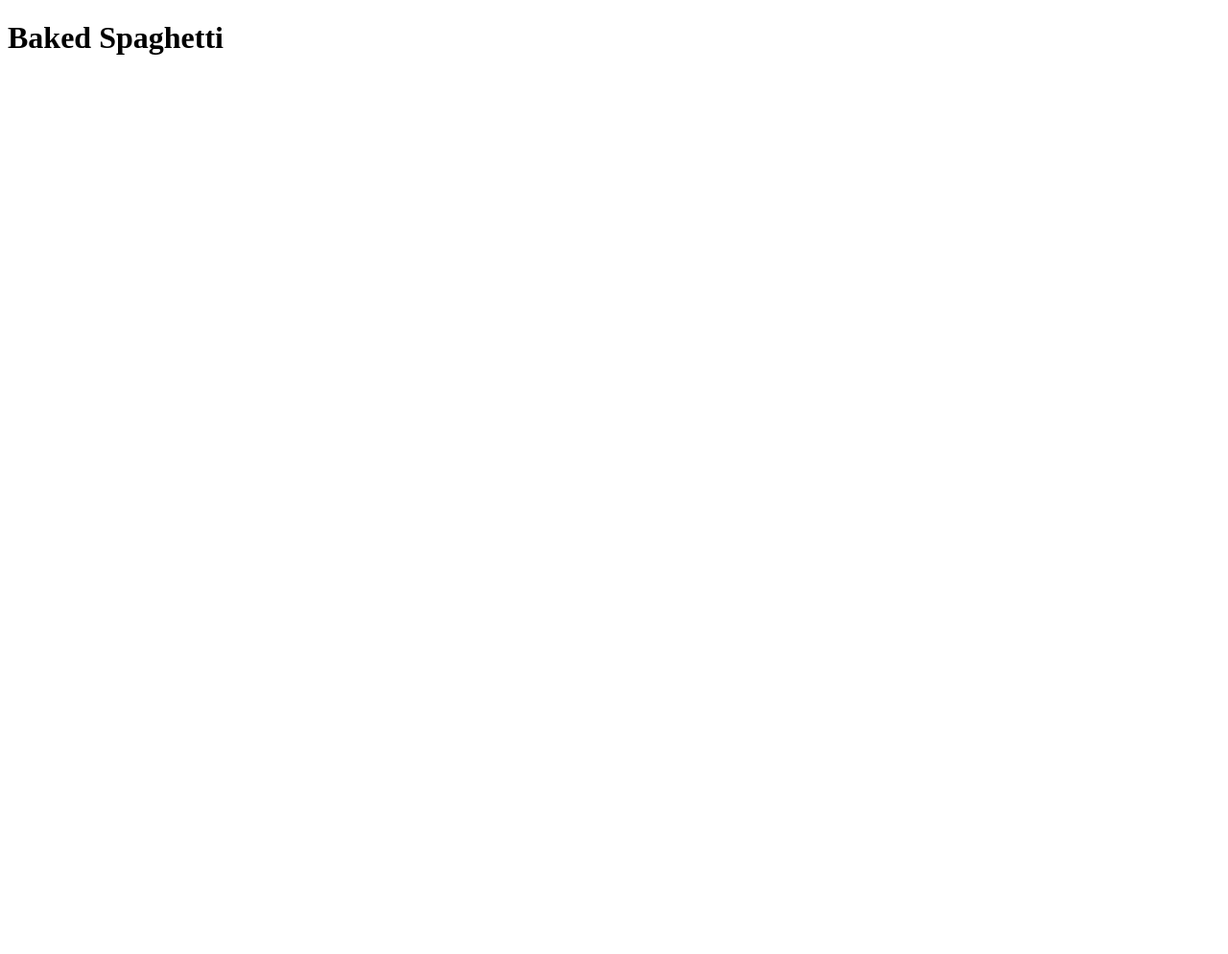
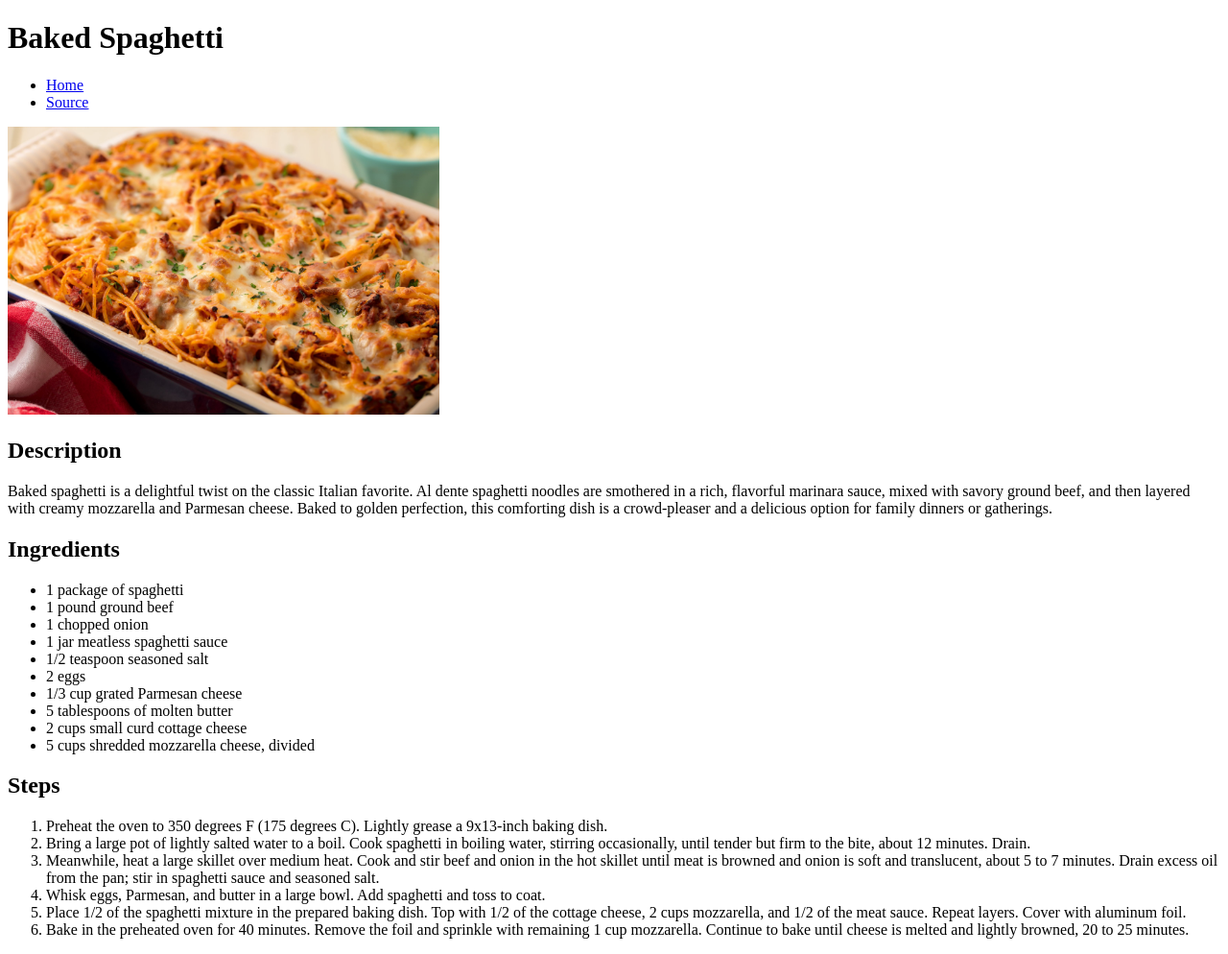
Before and after one commit to Thomsn1337/odin-recipes, a plain HTML site: page recipes/spaghetti.html in a window 1280 px wide. Shown: the whole page at 96% size. Before the commit the page ends 800 px from the top, so only its background shows below. Drawn offline with Linux system fonts and the light colour scheme.

Commit message:
Add recipe for spaghetti

```diff
--- a/recipes/spaghetti.html
+++ b/recipes/spaghetti.html
@@ -7,5 +7,39 @@
     </head>
     <body>
 	<h1>Baked Spaghetti</h1>
+
+	<ul>
+	    <li><a href="../index.html">Home</a></li>
+	    <li><a href="https://www.allrecipes.com/recipe/222582/baked-spaghetti/">Source</a></li>
+	</ul>
+
+	<img src="../images/spaghetti.jpg" alt="Baked Spaghetti" height="300">
+
+	<h2>Description</h2>
+	<p>Baked spaghetti is a delightful twist on the classic Italian favorite. Al dente spaghetti noodles are smothered in a rich, flavorful marinara sauce, mixed with savory ground beef, and then layered with creamy mozzarella and Parmesan cheese. Baked to golden perfection, this comforting dish is a crowd-pleaser and a delicious option for family dinners or gatherings.</p>
+
+	<h2>Ingredients</h2>
+	<ul>
+	    <li>1 package of spaghetti</li>
+	    <li>1 pound ground beef</li>
+	    <li>1 chopped onion</li>
+	    <li>1 jar meatless spaghetti sauce</li>
+	    <li>1/2 teaspoon seasoned salt</li>
+	    <li>2 eggs</li>
+	    <li>1/3 cup grated Parmesan cheese</li>
+	    <li>5 tablespoons of molten butter</li>
+	    <li>2 cups small curd cottage cheese</li>
+	    <li>5 cups shredded mozzarella cheese, divided</li>
+	</ul>
+
+	<h2>Steps</h2>
+	<ol>
+	    <li>Preheat the oven to 350 degrees F (175 degrees C). Lightly grease a 9x13-inch baking dish.</li>
+	    <li>Bring a large pot of lightly salted water to a boil. Cook spaghetti in boiling water, stirring occasionally, until tender but firm to the bite, about 12 minutes. Drain.</li>
+	    <li>Meanwhile, heat a large skillet over medium heat. Cook and stir beef and onion in the hot skillet until meat is browned and onion is soft and translucent, about 5 to 7 minutes. Drain excess oil from the pan; stir in spaghetti sauce and seasoned salt.</li>
+	    <li>Whisk eggs, Parmesan, and butter in a large bowl. Add spaghetti and toss to coat. </li>
+	    <li>Place 1/2 of the spaghetti mixture in the prepared baking dish. Top with 1/2 of the cottage cheese, 2 cups mozzarella, and 1/2 of the meat sauce. Repeat layers. Cover with aluminum foil. </li>
+	    <li>Bake in the preheated oven for 40 minutes. Remove the foil and sprinkle with remaining 1 cup mozzarella. Continue to bake until cheese is melted and lightly browned, 20 to 25 minutes. </li>
+	</ol>
     </body>
 </html>
```
Also changed, not shown: images/spaghetti.jpg (added).
